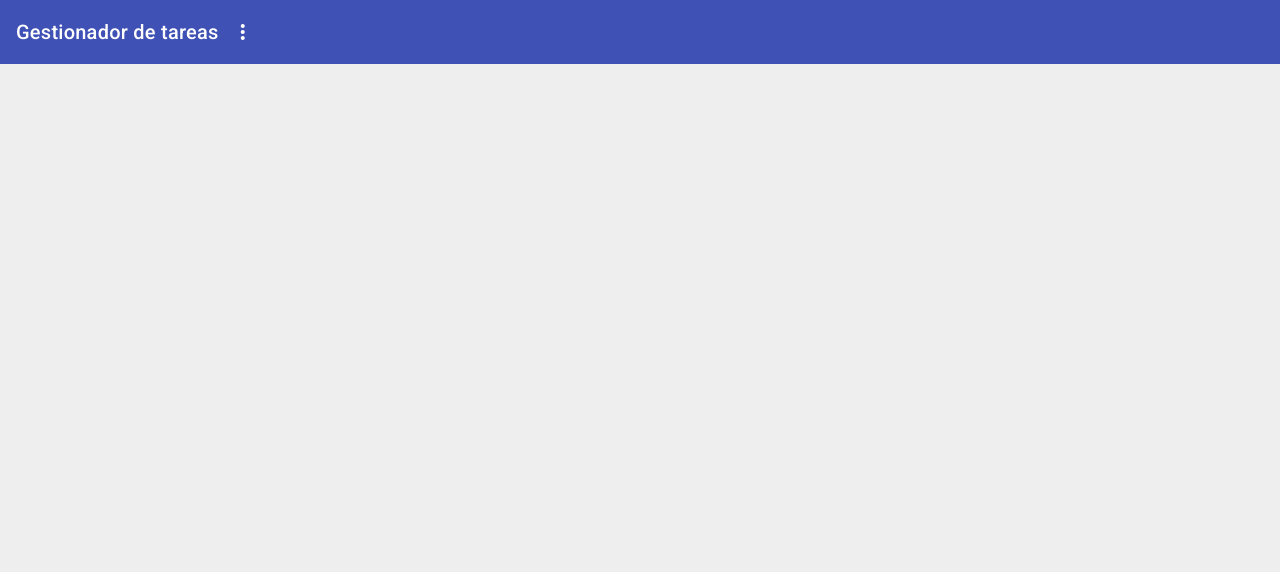
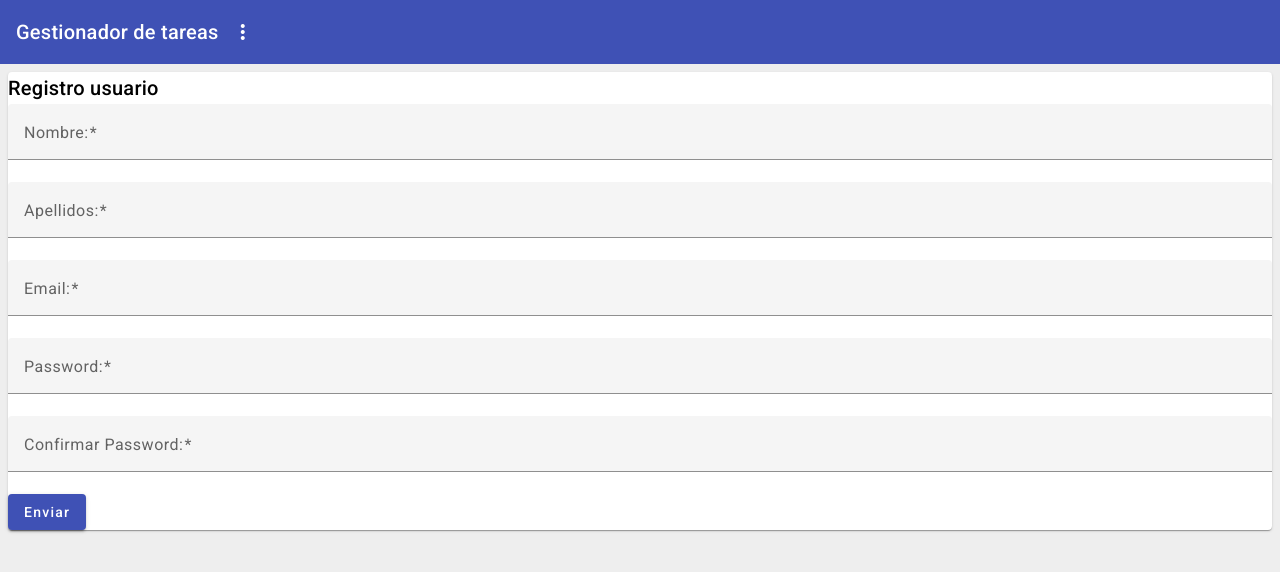
Before and after one commit to Marrcos15/gestionador_de_tareas, an Angular app in the folder frontend/: page /register in a window 1280 px wide. Before the commit this address led to /. Shown: the top 572 px of the page. Built offline with nearby package versions, Linux system fonts and the light colour scheme.

Commit message:
register form

```diff
--- a/frontend/src/app/app-routing.module.ts
+++ b/frontend/src/app/app-routing.module.ts
@@ -3,6 +3,7 @@ import { RouterModule, Routes } from '@angular/router';
 import { HomeComponent } from './home.component';
 import { TareasComponent } from './tareas.component';
 import { NuevaTareaComponent } from './nueva-tarea.component';
+import { RegisterComponent } from './register.component';
 
 const routes: Routes = [{
   path: '',
@@ -19,6 +20,10 @@ const routes: Routes = [{
   {
     path: 'tarea',
     component: NuevaTareaComponent
+  },
+  {
+    path: 'register',
+    component: RegisterComponent
   }];
 
 @NgModule({
--- /dev/null
+++ b/frontend/src/app/register.component.html
@@ -0,0 +1,33 @@
+<mat-card>
+<form [formGroup]="form" (ngSubmit)="onSubmit()">
+    <mat-card-title>Registro usuario</mat-card-title>
+
+    <mat-form-field class="example-full-width">
+        <mat-label>Nombre:</mat-label>
+        <!-- Cuando se cumple la condición y el campo es invalido se pasa la clase error -->
+        <input [ngClass]="{'error': isValid('nombre')}" formControlName="nombre" matInput placeholder="Nombre">
+    </mat-form-field>
+
+    <mat-form-field class="example-full-width">
+        <mat-label>Apellidos:</mat-label>
+        <input [ngClass]="{'error': isValid('apellidos')}" formControlName="apellidos" matInput placeholder="Apellidos">
+    </mat-form-field>
+
+    <mat-form-field class="example-full-width">
+        <mat-label>Email:</mat-label>
+        <input [ngClass]="{'error': isValid('email')}" formControlName="email" type="email" matInput placeholder="Email">
+        </mat-form-field>
+
+    <mat-form-field class="example-full-width">
+        <mat-label>Password:</mat-label>
+        <input [ngClass]="{'error': isValid('password')}" formControlName="password" type="password" matInput placeholder="Password">
+    </mat-form-field>
+
+    <mat-form-field class="example-full-width">
+        <mat-label>Confirmar Password:</mat-label>
+        <input [ngClass]="{'error': isValid('cpassword')}" formControlName="cpassword" type="password" matInput placeholder="Confirmar Password">
+    </mat-form-field>
+    <span *ngIf="form.errors?.isntSame"> El password debe coincidir<br></span>
+    <button mat-raised-button color="primary">Enviar</button>
+</form>
+</mat-card>
--- /dev/null
+++ b/frontend/src/app/register.component.ts
@@ -0,0 +1,53 @@
+import { Component } from '@angular/core';
+import { FormBuilder, Validators } from '@angular/forms';
+
+@Component({
+    selector: 'register',
+    templateUrl: 'register.component.html',
+    styles: [`
+        .error{
+            background-color: #ff4081;
+        }
+    `]
+})
+
+export class RegisterComponent {
+    form: any;
+    constructor(private fb: FormBuilder){
+        this.form = fb.group({
+            nombre: ['', Validators.required],
+            apellidos: ['', Validators.required],
+            email: ['', [Validators.required, validEmail()]],
+            password: ['', Validators.required],
+            cpassword: ['', Validators.required]
+        }, { validator: isntSame('password','cpassword')});
+    }
+
+    onSubmit(){
+        console.log(this.form.errors);
+    }
+
+    isValid(control : any){
+        /* Cuando el campo no esta rellenado y cuando ya se ha pasado por este campo (se ha seleccionado pero no rellenado) */
+        return this.form.controls[control].invalid && this.form.controls[control].touched
+    }
+
+
+
+}
+
+function validEmail(){
+    return (control: { value: string; }) => {
+        let regex = /^(([^<>()\[\]\\.,;:\s@"]+(\.[^<>()\[\]\\.,;:\s@"]+)*)|(".+"))@((\[[0-9]{1,3}\.[0-9]{1,3}\.[0-9]{1,3}\.[0-9]{1,3}])|(([a-zA-Z\-0-9]+\.)+[a-zA-Z]{2,}))$/
+
+        return regex.test(control.value) ? null: { invalidEmail: true }
+    }
+}
+
+function isntSame(field1: any, field2: any){
+    return (form: { controls: { [x: string]: { value: any; }; }; }) => {
+        if (form.controls[field1].value !== form.controls[field2].value){
+            return { isntSame: true}
+        } else { return {isntSame: false}};
+    }
+}
```
Also changed, not shown: frontend/src/app/app.module.ts (+5 -2 lines).
